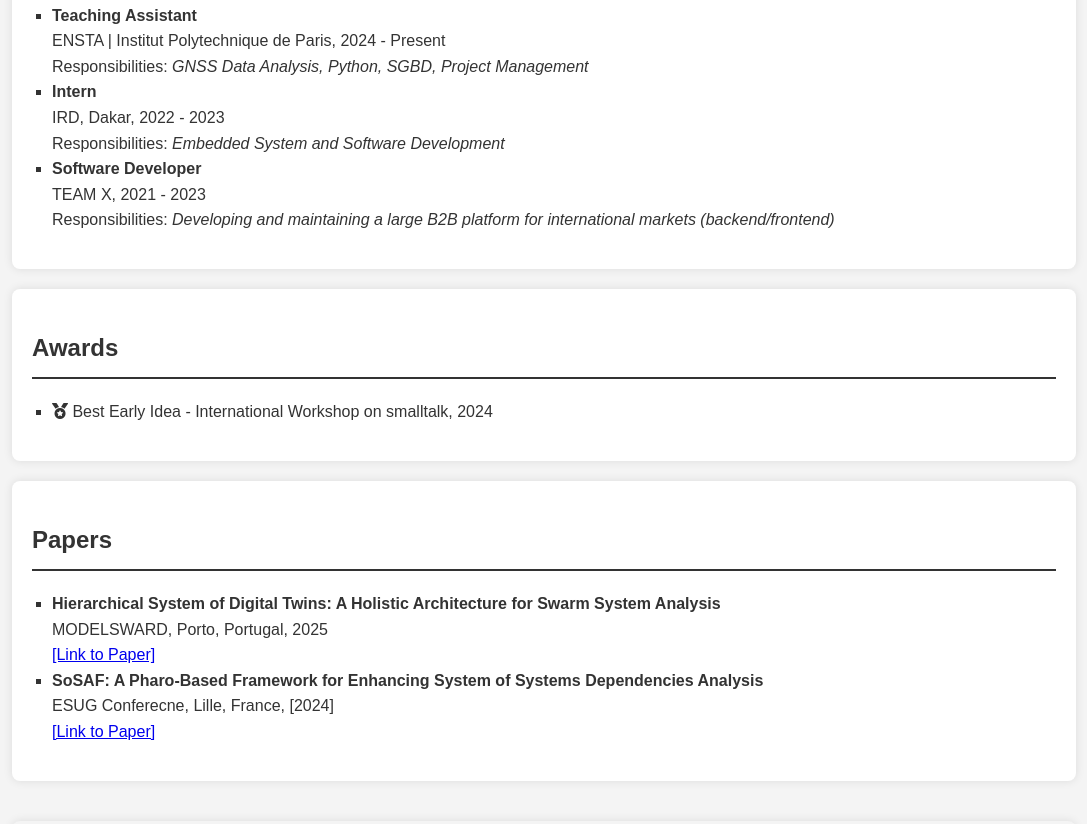
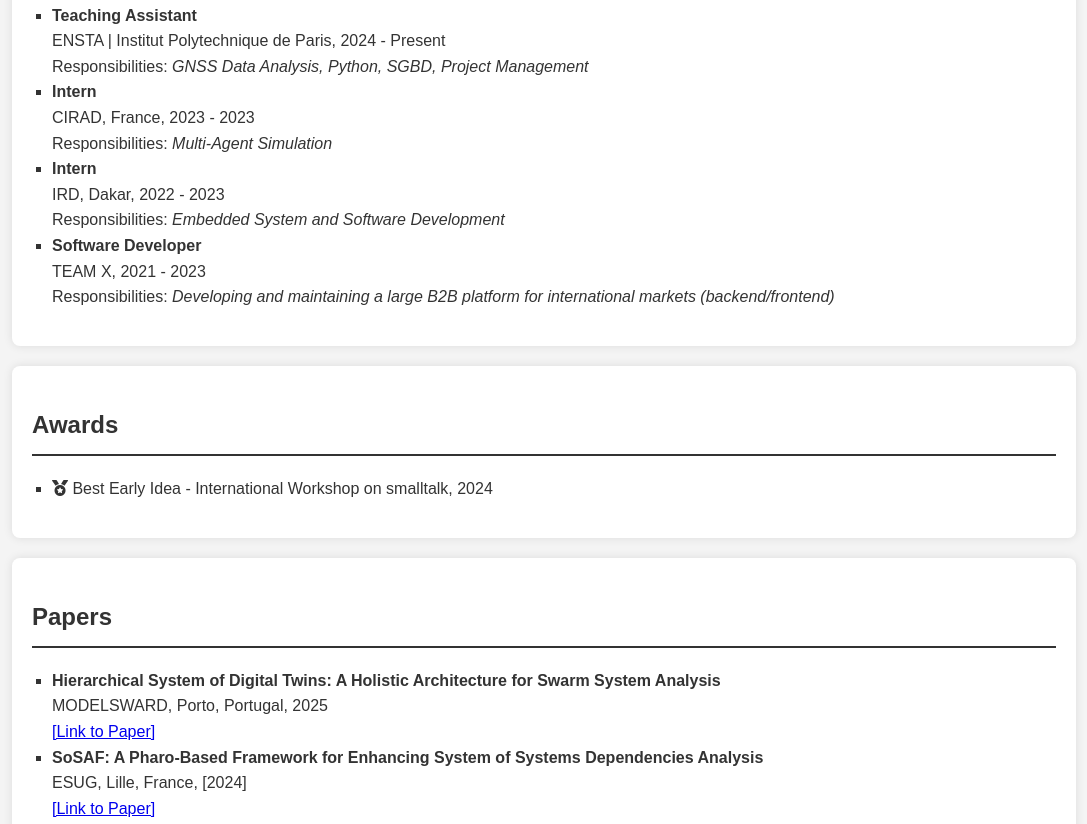
Before and after one commit to Cracen26/portofolio, a plain HTML site: page index.html in a window 1280 px wide. Shown: the part 960-1784 px from the top of the page, without its empty margins (96-1183 px from the left). Drawn offline with Linux system fonts and the light colour scheme.

Commit message:
Update index.html

```diff
--- a/index.html
+++ b/index.html
@@ -64,6 +64,11 @@
       </li>
       <li>
         <strong>Intern</strong><br>
+        CIRAD, France, 2023 - 2023<br>
+        Responsibilities: <i>Multi-Agent Simulation</i>
+      </li>
+      <li>
+        <strong>Intern</strong><br>
         IRD, Dakar, 2022 - 2023<br>
         Responsibilities: <i>Embedded System and Software Development</i>
       </li>
@@ -92,7 +97,7 @@
       </li>
       <li>
         <strong>SoSAF: A Pharo-Based Framework for Enhancing System of Systems Dependencies Analysis</strong><br>
-        ESUG Conferecne, Lille, France, [2024]<br>
+        ESUG, Lille, France, [2024]<br>
         <a href="https://hal.science/hal-04820422">[Link to Paper]</a>
       </li>
     </ul>
```
